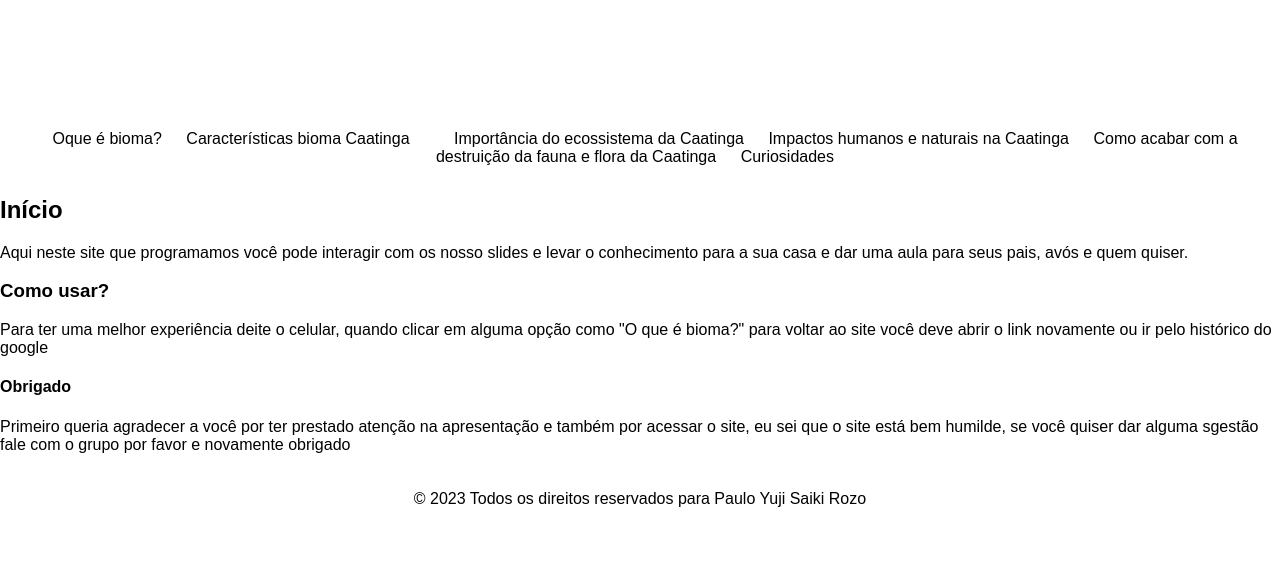
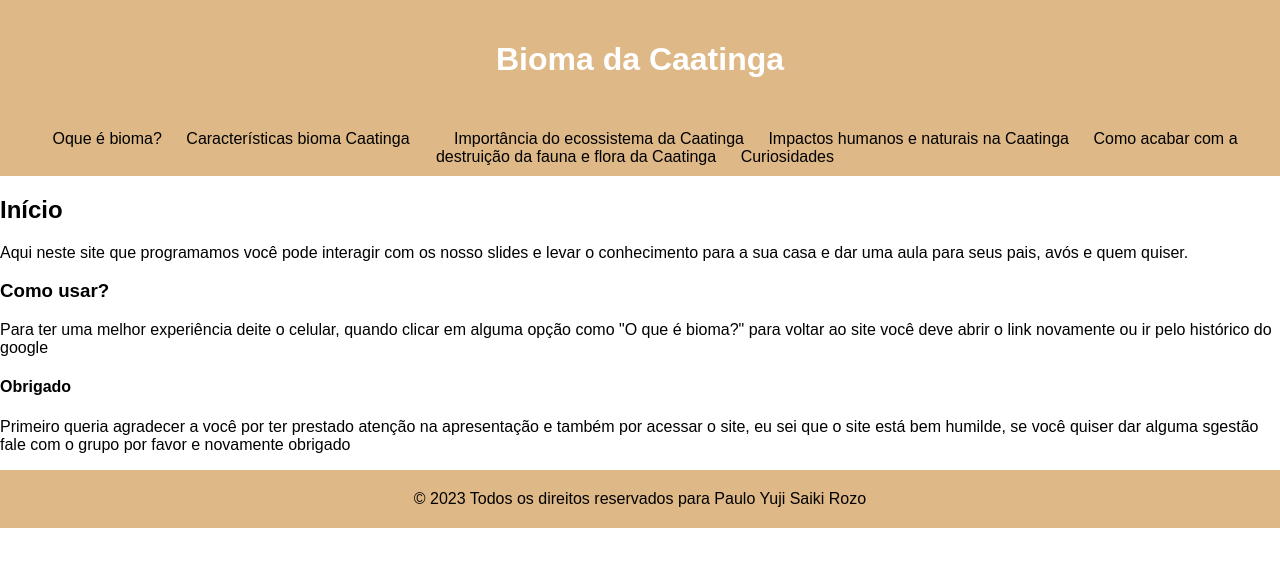
Before and after one commit to paulo0302/bioma-da-caatinga, a plain HTML site: page index.html in a window 1280 px wide. Drawn offline with Linux system fonts and the light colour scheme.

Commit message:
Update index.html

```diff
--- a/index.html
+++ b/index.html
@@ -11,14 +11,14 @@
       }
 
       header {
-        background-color:;
+        background-color: burlywood;
         color: #fff;
         padding: 20px;
         text-align: center;
       }
 
       nav {
-        background-color: ;
+        background-color: burlywood;
         padding: 10px;
         text-align: center;
       }
@@ -34,7 +34,7 @@
       }
 
       footer {
-        background-color: ;
+        background-color: burlywood;
         color: rgb(0, 0, 0);
         padding: 20px;
         text-align: center;
```
